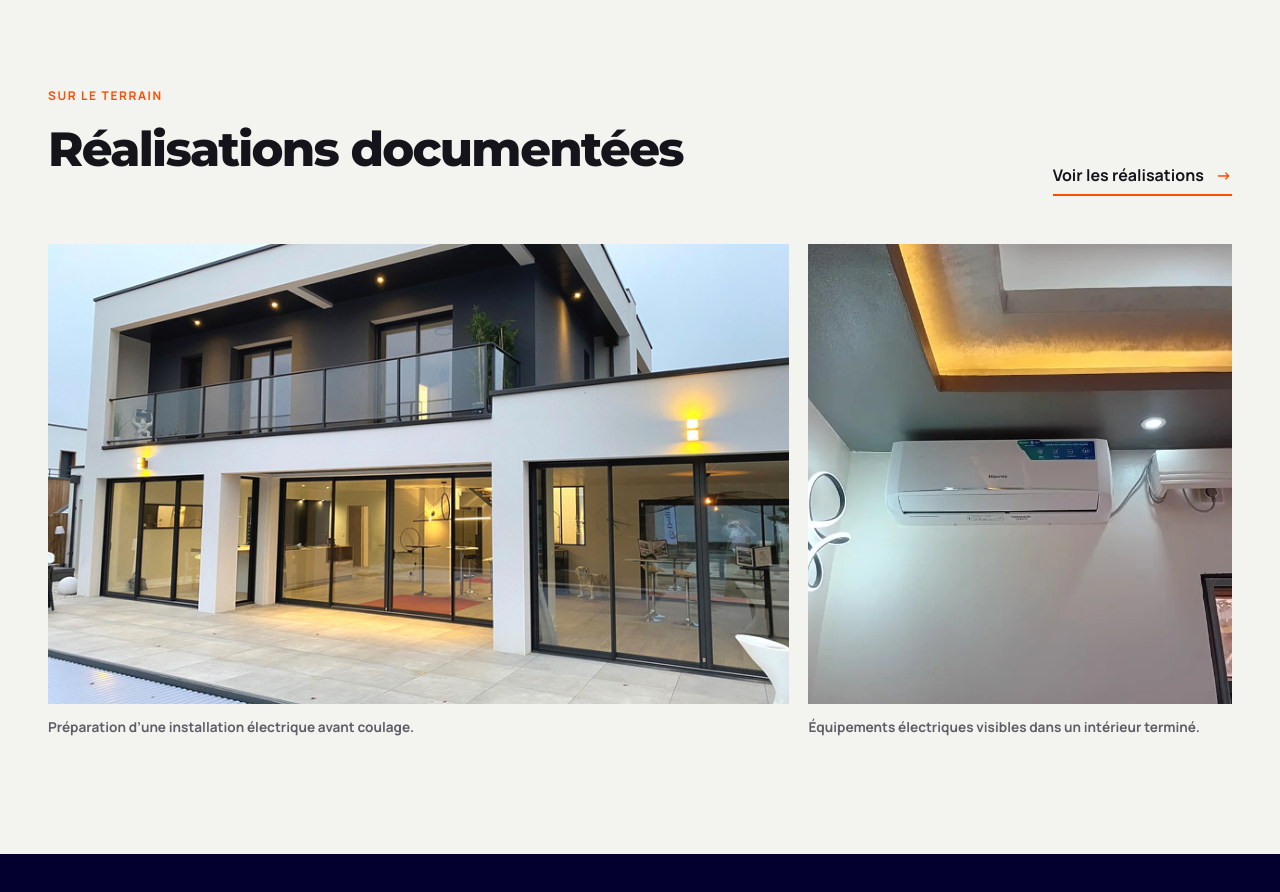
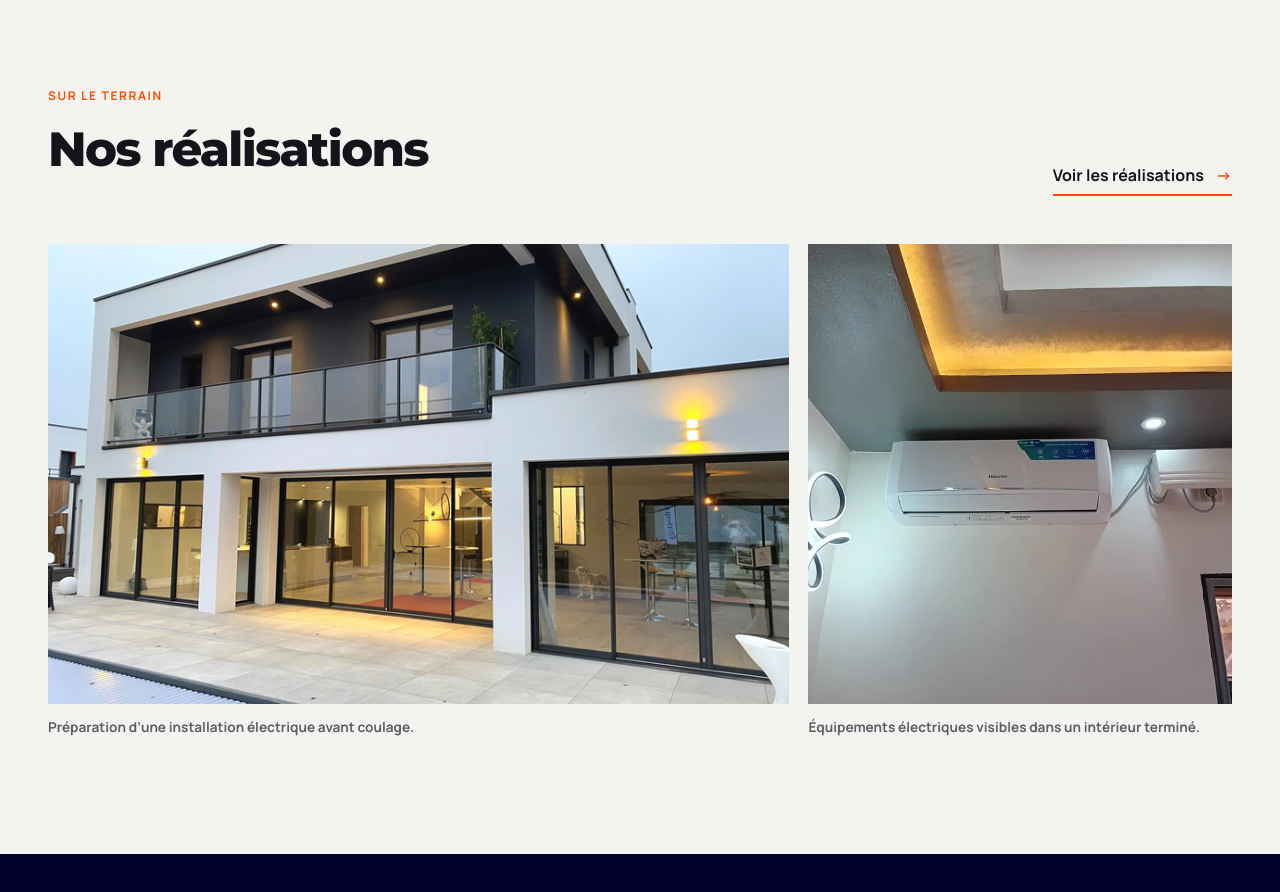
Before and after one commit to AckeemMbuebua/one_x_energy, an Angular app: page / in a window 1280 px wide. Shown: the part 3440-4332 px from the top of the page. Built offline with nearby package versions, Linux system fonts and the light colour scheme.

Commit message:
fix: mettre à jour le titre des réalisations documentées en "Nos réalisations"

```diff
--- a/src/app/features/home/home.component.html
+++ b/src/app/features/home/home.component.html
@@ -127,7 +127,7 @@
     <div class="section-head">
       <div>
         <p class="eyebrow">Sur le terrain</p>
-        <h2>Réalisations documentées</h2>
+        <h2>Nos réalisations</h2>
       </div>
       <a class="text-link" routerLink="/realisations">Voir les réalisations <span>→</span></a>
     </div>
```
